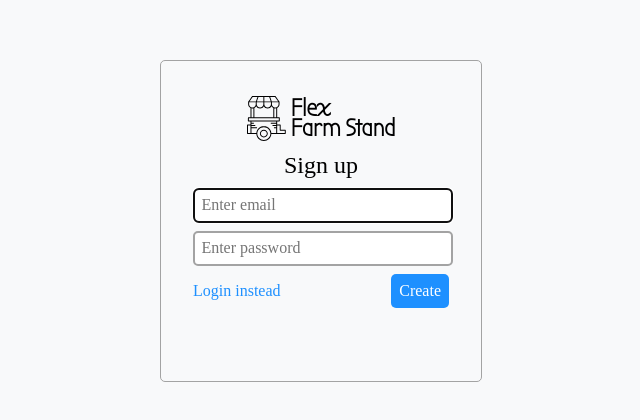
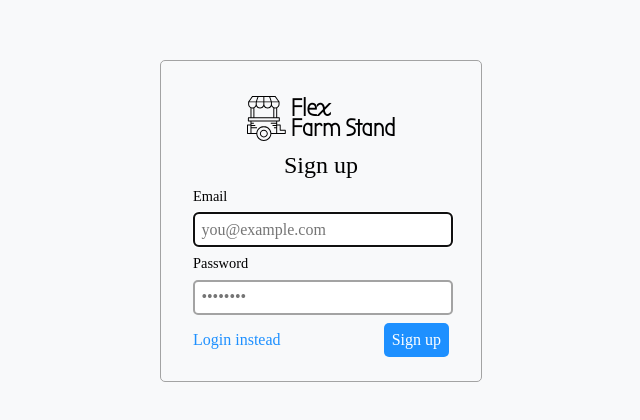
Before and after one commit to flex-farm-stand/ffs, a React (Vite) app: page /signup in a window 1280 px wide. Shown: the part 180-600 px from the top of the page, without its empty margins (319-959 px from the left). Built offline with nearby package versions, Linux system fonts and the light colour scheme; no server answers.

Commit message:
Add labels to sign-up form

```diff
--- a/src/features/users/sign-up-form/index.jsx
+++ b/src/features/users/sign-up-form/index.jsx
@@ -11,6 +11,18 @@ import {
   LogoLink,
   Title,
 } from '@/features/ui'
+
+const DetachedLabel = styled.div`
+  & {
+    display: flex;
+    font-size: 0.9rem;
+    justify-content: space-between;
+  }
+  button {
+    font-size: 0.9rem;
+    padding: 0;
+  }
+`
 
 const StyledForm = styled(Form)`
   & {
@@ -32,6 +44,18 @@ const StyledForm = styled(Form)`
   }
 `
 
+const InputLabelPairShifted = styled(InputLabelPair)`
+  order: 1;
+`
+
+const FormFeedbackShifted = styled(FormFeedback)`
+  order: 1;
+`
+
+const FlexBetweenAndReorderShifted = styled(FlexBetweenAndReorder)`
+  order: 1;
+`
+
 export function SignUpForm({
   email,
   formFeedback,
@@ -46,26 +70,32 @@ export function SignUpForm({
     <StyledForm onSubmit={onSubmit}>
       <LogoLink color={themeContext.form.title} displayText={true} />
       <Title text="Sign up" />
+      <DetachedLabel>
+        <label>Email</label>
+      </DetachedLabel>
       <InputLabelPair
         autoFocus={true}
-        placeholder="Enter email"
+        onChange={handleEmailChange}
+        placeholder="you@example.com"
         type="email"
         value={email}
-        onChange={handleEmailChange}
       />
-      <InputLabelPair
-        placeholder="Enter password"
+      <InputLabelPairShifted
+        onChange={handlePasswordChange}
+        placeholder="••••••••"
         type="password"
         value={password}
-        onChange={handlePasswordChange}
       />
-      <FormFeedback feedback={formFeedback} />
-      <FlexBetweenAndReorder>
+      <FormFeedbackShifted feedback={formFeedback} />
+      <FlexBetweenAndReorderShifted>
         <Button style="primary" type="submit">
-          Create
+          Sign up
         </Button>
         <Link to="/login">Login instead</Link>
-      </FlexBetweenAndReorder>
+      </FlexBetweenAndReorderShifted>
+      <DetachedLabel>
+        <label>Password</label>
+      </DetachedLabel>
     </StyledForm>
   )
 }
```
